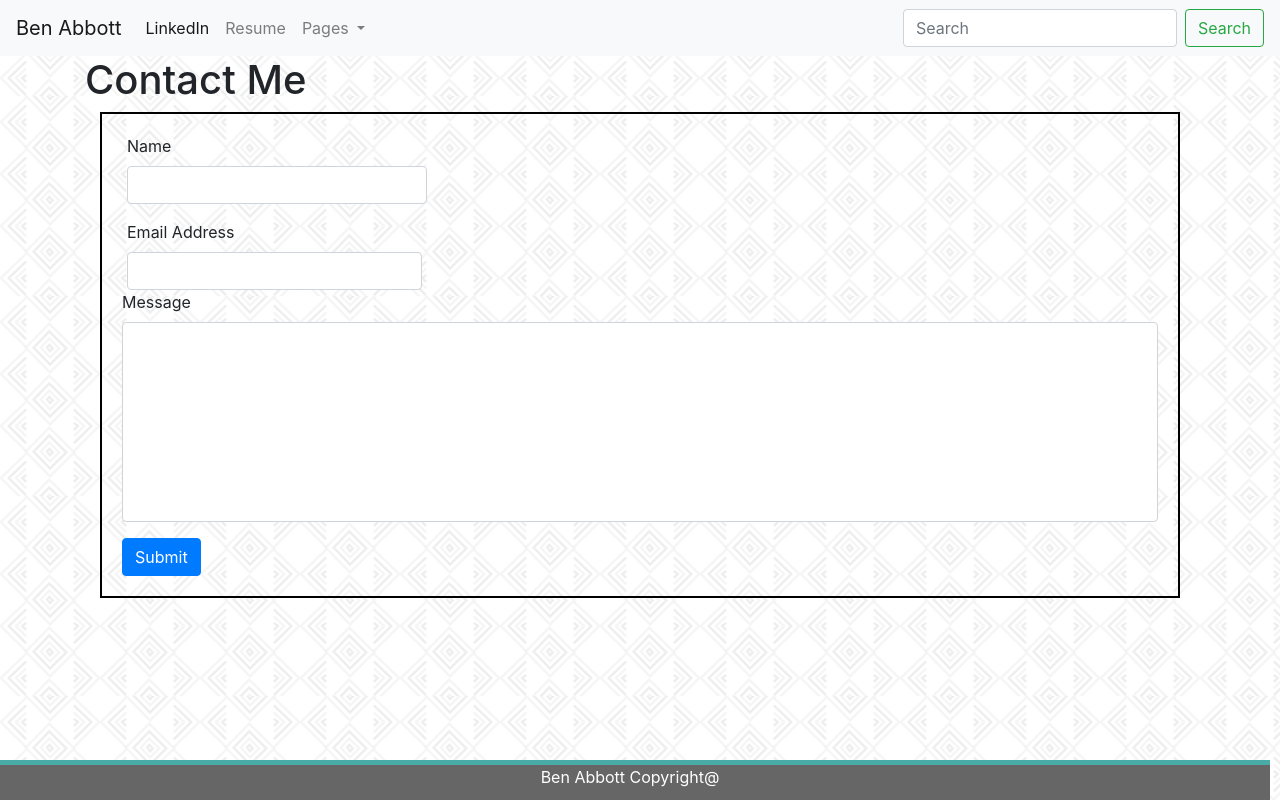
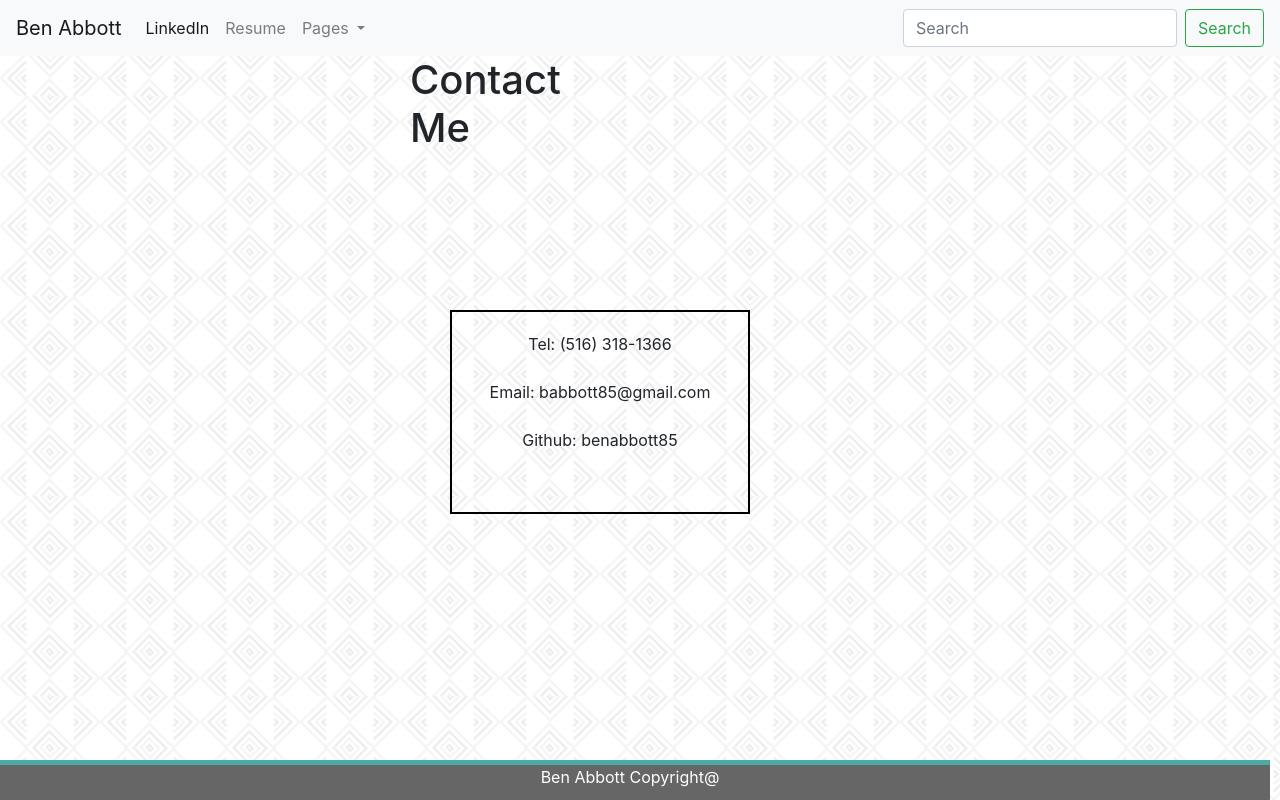
Before and after one commit to benabbott85/B-Abbott-HW-12, a plain HTML site: page contact.html in a window 1280 px wide. Drawn offline with nearby package versions, Linux system fonts and the light colour scheme.

Commit message:
final touches added

```diff
--- a/contact.html
+++ b/contact.html
@@ -25,7 +25,7 @@
               <a class="nav-link" href="https://www.linkedin.com/in/ben-abbott-51394421/">LinkedIn <span class="sr-only">(current)</span></a>
             </li>
             <li class="nav-item">
-              <a class="nav-link" href="https://docs.google.com/document/d/1gkVHZse0TDYO9GJtJgmMpiaAWyTiDIfxkStpWEGg_wo/edit?usp=sharing">Resume</a>
+              <a class="nav-link" href="https://drive.google.com/file/d/11bpBLtgVGLnZZFHP4xEv-_wvbGWzzntW/view?usp=sharing">Resume</a>
             </li>
             <li class="nav-item dropdown">
               <a class="nav-link dropdown-toggle" href="#" id="navbarDropdown" role="button" data-toggle="dropdown" aria-haspopup="true" aria-expanded="false">
@@ -60,38 +60,20 @@
 
     <div class= "container">
 
-        <div class="wrapper">
-            <div class ="row1">
-                <form>
-                <div class ="col-md-6"></div>
-                <div class="form-group">
-                <label for="exampleInputEmail1" id="emailname">Name</label>
-                <input type="email" class="form-control" id="exampleInputEmail1" aria-describedby="emailHelp">
-                <small id="emailHelp" class="form-text text-muted"></small>
-            </div>
-        </div>
+      <div class="contact">
+        <!-- <h1>Contact Me</h1> -->
+        <p>
+          Tel: (516) 318-1366
+          <br></br>
 
+          Email: babbott85@gmail.com
+          <br></br>
 
+          Github: benabbott85
+          <br></br>
+        </p>
 
-            <div class ="row2">
-                <div class="col-md-6">
-                <label for="exampleInputPassword1">Email Address</label>
-                <input type="password" class="form-control" id="exampleInputPassword1">
-                </div>
-            </div>
-
-        <form>
-
-                <div class ="col-md-12"></div>
-                <div class="form-group">
-                <label for="exampleInputEmail1">Message</label>
-                <input type="email" class="form-control" id="exampleInputEmail1" aria-describedby="emailHelp" style="height:200px">
-                <small id="emailHelp" class="form-text text-muted"></small>
-                </div>
-            <button type="submit" class="btn btn-primary">Submit</button>
-
-        </form>
-        </div>
+      </div>
     </div>
     <footer>Ben Abbott Copyright@</footer>
 </body>
--- a/styles.css
+++ b/styles.css
@@ -57,11 +57,15 @@ h2 {
 
 }
 
-.wrapper {
+.contact {
     border-style: solid;
     border-color: black;
     border-width: 2px;
     padding: 20px;
+    text-align: center;
+    width: 300px;
+    margin-top: 150px;
+    margin-left: 350px;
 }
 
 .row1{
@@ -74,7 +78,7 @@ h2 {
     margin-left: -10px;
 }
 
-#dayplanner {
+#paul {
     height: 175px;
     /* width: 200px; */
 }
@@ -89,10 +93,7 @@ h2 {
     /* width: 200px; */
 }
 
-#codequiz {
-    height: 175px;
-    /* width: 200px; */
-}
+
 
 #notetaker {
     height: 175px;
@@ -101,3 +102,7 @@ h2 {
 #developerprofile{
     height: 175px;
 }
+
+h1 {
+   margin-left: 325px;
+}
```
Also changed, not shown: index.html (+2 -2 lines), portfolio.html (+5 -20 lines), 1 other file.
